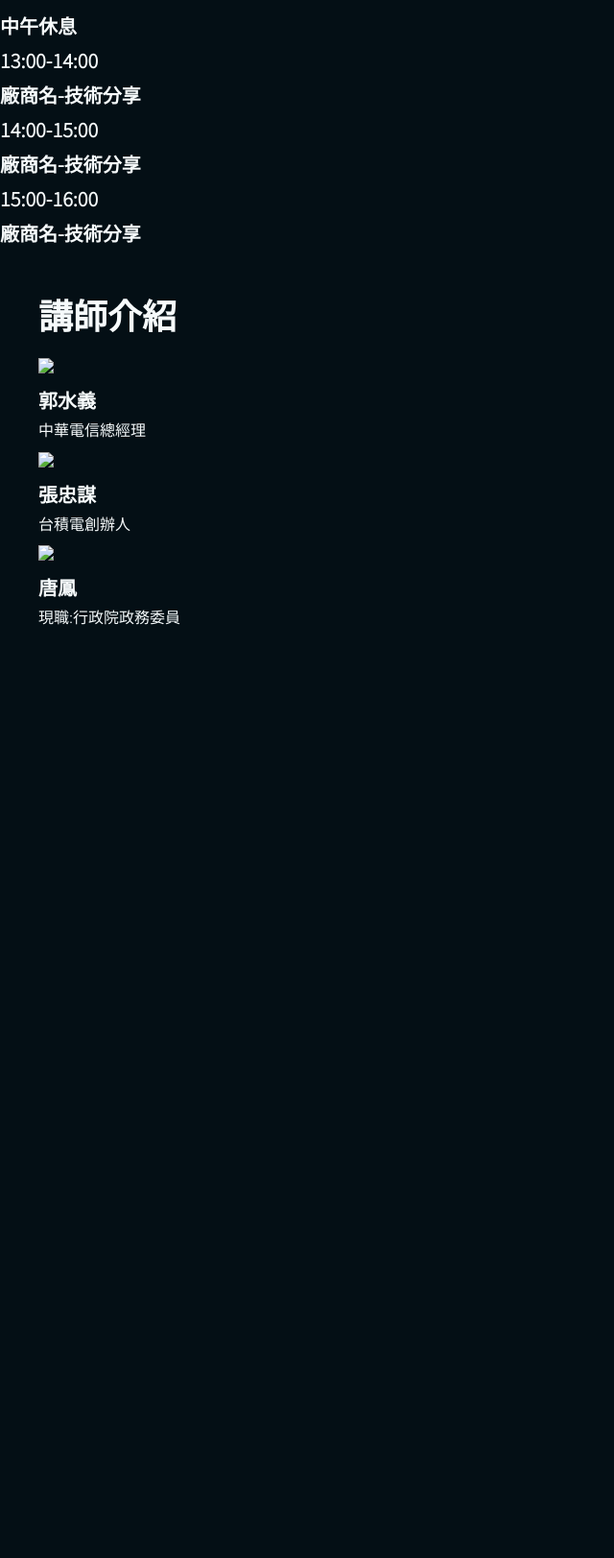
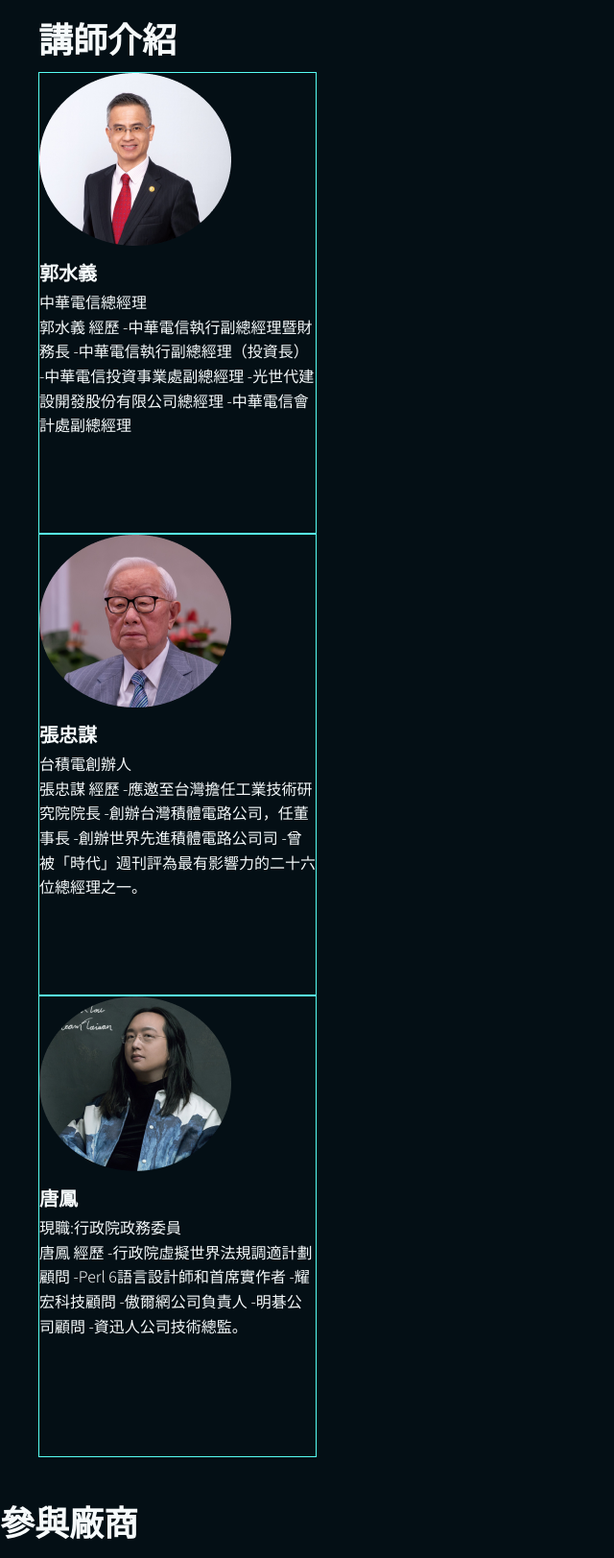
Before and after one commit to SYdni-31/tfd105_g5, a website: page src/about.html in a window 1280 px wide. Shown: the part 2235-3858 px from the top of the page at 96% size, without its empty margins (0-640 px from the left). Before the commit the page ends 2921 px from the top, so only its background shows below. Drawn offline with nearby package versions, Linux system fonts and the light colour scheme; files that its build step writes are made by us from their sources.

Commit message:
feat 展會介紹演講人img及文字

```diff
--- a/src/about.html
+++ b/src/about.html
@@ -87,22 +87,50 @@
       <h1>講師介紹</h1>
       <div class="speakers">
         <div class="speaker">
-          <img src="#">
+          <img src="img/about/speaker1.png">
           <h3>郭水義</h3>
           <h4>中華電信總經理</h4>
+          <div class="hoverText"><h4>郭水義
+            經歷
+            -中華電信執行副總經理暨財務長
+            -中華電信執行副總經理（投資長）
+            -中華電信投資事業處副總經理
+            -光世代建設開發股份有限公司總經理
+            -中華電信會計處副總經理</h4>
+          </div>
         </div>
         <div class="speaker">
-          <img src="#">
+          <img src="img/about/speaker2.png">
           <h3>張忠謀</h3>
           <h4>台積電創辦人</h4>
+          <div class="hoverText"><h4>張忠謀
+            經歷
+            -應邀至台灣擔任工業技術研究院院長
+            -創辦台灣積體電路公司，任董事長
+            -創辦世界先進積體電路公司司
+            -曾被「時代」週刊評為最有影響力的二十六位總經理之一。
+            </h4>
+          </div>
         </div>
         <div class="speaker">
-          <img src="#">
+          <img src="img/about/speaker3.png">
           <h3>唐鳳</h3>
           <h4>現職:行政院政務委員</h4>
+          <div class="hoverText"><h4>唐鳳
+            經歷
+            -行政院虛擬世界法規調適計劃顧問
+            -Perl 6語言設計師和首席實作者
+            -耀宏科技顧問
+            -傲爾網公司負責人
+            -明碁公司顧問
+            -資迅人公司技術總監。
+            </h4>
+          </div>
         </div>
       </div>
-
+    </section>
+    <section>
+      <h1>參與廠商</h1>
     </section>
 
 
--- a/src/sass/page/_about.scss
+++ b/src/sass/page/_about.scss
@@ -0,0 +1,11 @@
+.schedule li h3{
+    display: inline;
+}
+.speaker{
+    width: 290px;
+    height: 481px;
+    border:1px solid #57FFF5 ;
+}
+// background-position: right top;
+// height: 100%;
+// padding-top: calc(100% * (9/16));
```
Also changed, not shown: src/img/about/speaker1.png (added), src/img/about/speaker2.png (added), src/img/about/speaker3.png (added).
